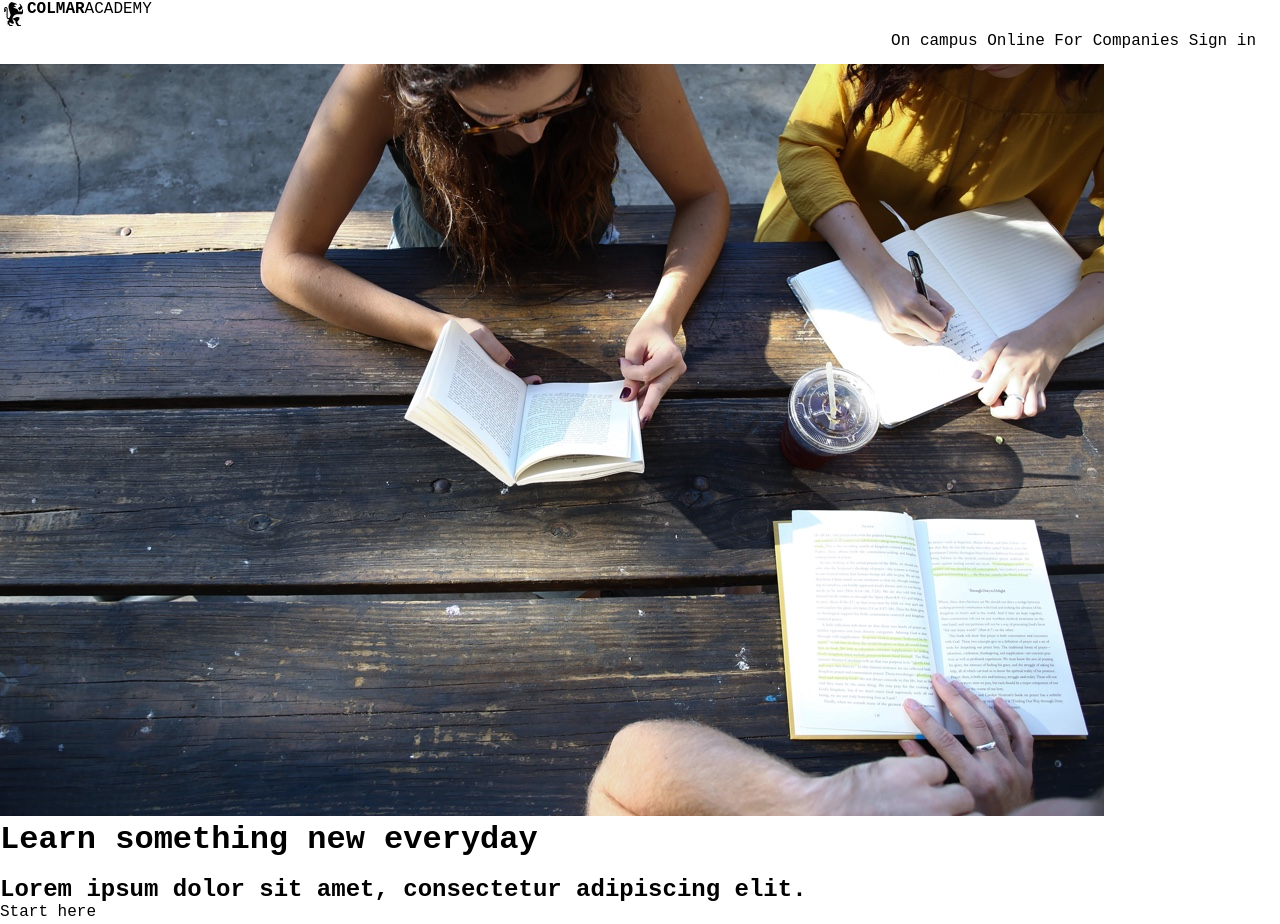
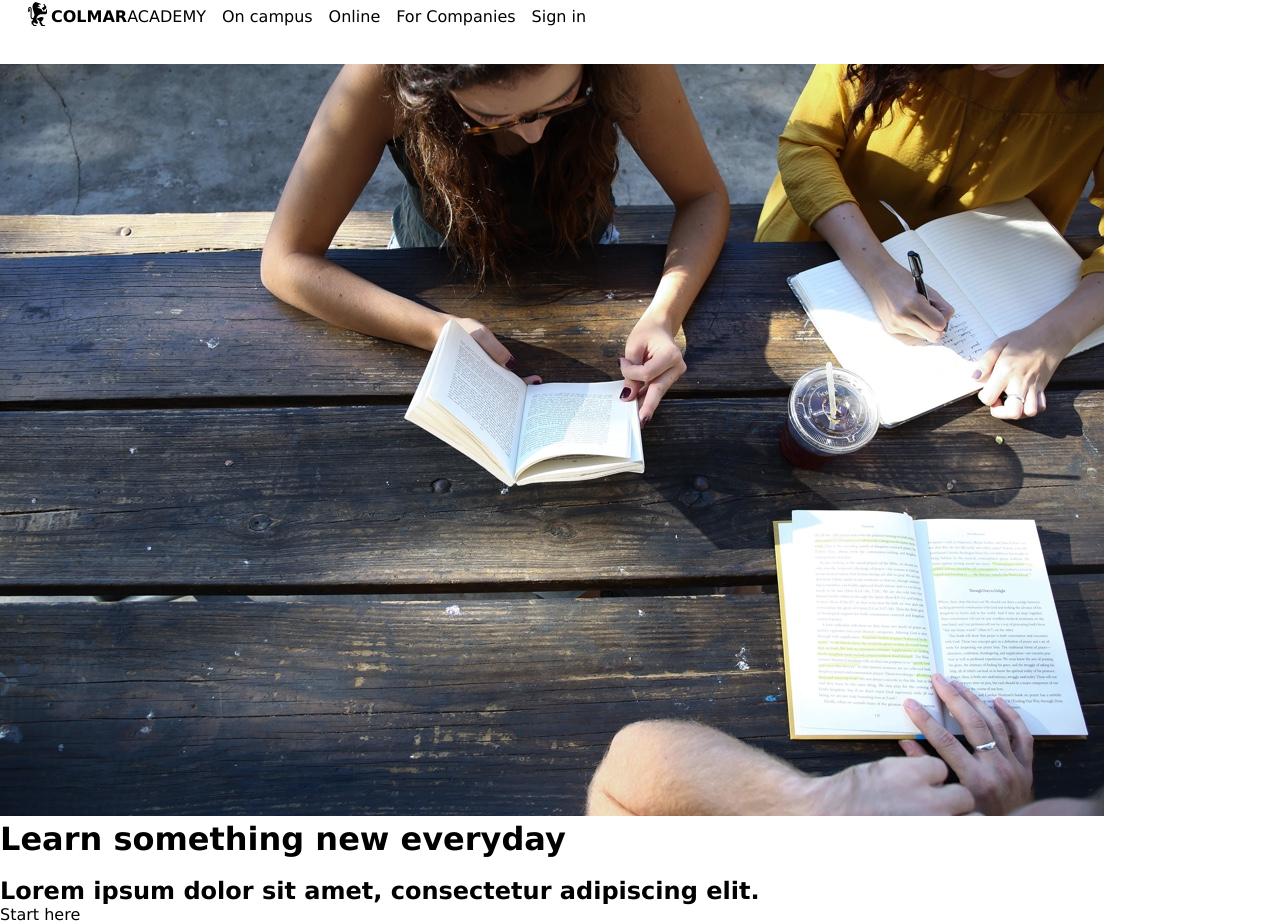
Before and after one commit to johng2023/Colmar-Academy, a plain HTML site: page index.html in a window 1280 px wide. Drawn offline with Linux system fonts and the light colour scheme.

Commit message:
fourth commit

```diff
--- a/index.html
+++ b/index.html
@@ -12,13 +12,13 @@
         <div class = "Academy">
             <img src="resources/Visual Content/ic-logo.svg" alt="Logo">
             <p id="Logo"><strong>COLMAR</strong>ACADEMY</p>
+            <nav>
+                <a href="#">On campus</a>
+                <a href="#">Online</a>
+                <a href="#">For Companies</a>
+                <a href="#">Sign in</a>
+            </nav>
         </div>
-        <nav>
-            <a href="#">On campus</a>
-            <a href="#">Online</a>
-            <a href="#">For Companies</a>
-            <a href="#">Sign in</a>
-        </nav>
     </header>
     <div class ="intro">
         <img src="resources/Visual Content/banner.jpg" alt="Banner">
--- a/resources/index.css
+++ b/resources/index.css
@@ -1,7 +1,9 @@
 *{
-    font-family: 'Courier New', Courier, monospace;
+    font-family: 'Lucida Sans', 'Lucida Sans Regular', 'Lucida Grande', 'Lucida Sans Unicode', Geneva, Verdana, sans-serif;
     padding:0px;
     margin: 0px;
+    border: 0px;
+    vertical-align: baseline;
 }
 
 header{
@@ -11,19 +13,23 @@ header{
     background-color: white;
     color:black;
     height: 64px;
+    display:block;
 }
 
 .Academy{
+    display:flex;
+    align-items: center;
+    margin-left: 24px;
+}
+
+nav{
     display: flex;
-    justify-content: left;
-}
-nav{
-    display: block;
     margin-right: 24px;
     float: right;
-    align-items: center;
 }
-nav a{
+
+a{
     text-decoration: none;
     color: black;
+    padding-left: 16px;
 }
```
